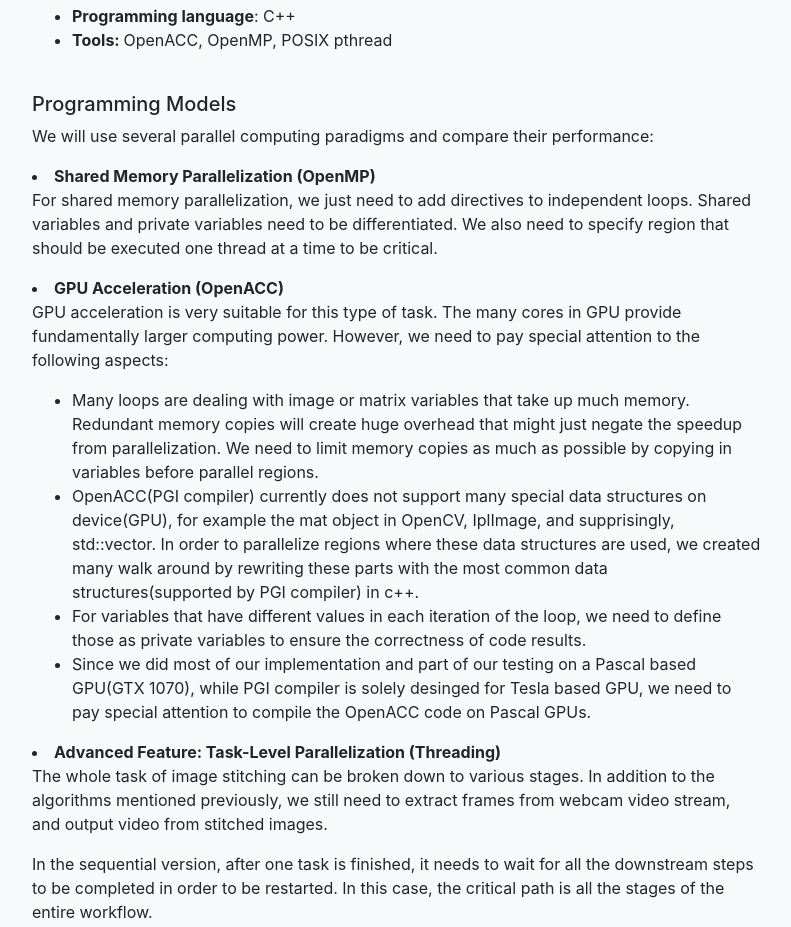
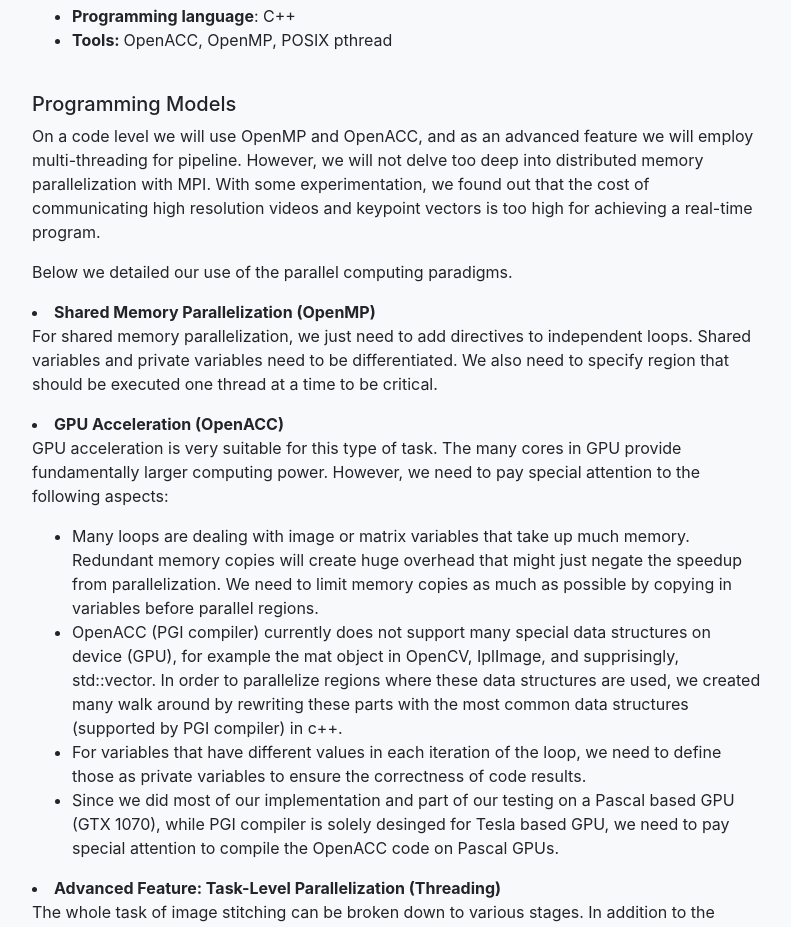
Before and after one commit to cs205-stitching/cs205-stitching.github.io, a website with bundled scripts: page index.html in a window 1280 px wide. Shown: the part 5340-6267 px from the top of the page, without its empty margins (243-1034 px from the left). Built offline with nearby package versions, Linux system fonts and the light colour scheme; files whose address does not match are found by name.

Commit message:
new graph

```diff
--- a/index.html
+++ b/index.html
@@ -152,7 +152,8 @@
             </ul>
             <br>
             <h5>Programming Models</h5>
-            <p>We will use several parallel computing paradigms and compare their performance:</p>
+            <p>On a code level we will use OpenMP and OpenACC, and as an advanced feature we will employ multi-threading for pipeline. However, we will not delve too deep into distributed memory parallelization with MPI. With some experimentation, we found out that the cost of communicating high resolution videos and keypoint vectors is too high for achieving a real-time program.</p>
+            <p>Below we detailed our use of the parallel computing paradigms.</p>
             <p>
               <li><strong>Shared Memory Parallelization (OpenMP)</strong></li>
               <p>For shared memory parallelization, we just need to add directives to independent loops. Shared variables and private variables need to be differentiated. We also need to specify region that should be executed one thread at a time to be critical.
@@ -160,9 +161,9 @@
               <p>GPU acceleration is very suitable for this type of task. The many cores in GPU provide fundamentally larger computing power. However, we need to pay special attention to the following aspects:</p>
               <ul>
                 <li>Many loops are dealing with image or matrix variables that take up much memory. Redundant memory copies will create huge overhead that might just negate the speedup from parallelization. We need to limit memory copies as much as possible by copying in variables before parallel regions.</li>
-                <li>OpenACC(PGI compiler) currently does not support many special data structures on device(GPU), for example the mat object in OpenCV, IplImage, and supprisingly, std::vector. In order to parallelize regions where these data structures are used, we created many walk around by rewriting these parts with the most common data structures(supported by PGI compiler) in c++.</li>
+                <li>OpenACC (PGI compiler) currently does not support many special data structures on device (GPU), for example the mat object in OpenCV, IplImage, and supprisingly, std::vector. In order to parallelize regions where these data structures are used, we created many walk around by rewriting these parts with the most common data structures (supported by PGI compiler) in c++.</li>
                 <li>For variables that have different values in each iteration of the loop, we need to define those as private variables to ensure the correctness of code results.</li>
-                <li>Since we did most of our implementation and part of our testing on a Pascal based GPU(GTX 1070), while PGI compiler is solely desinged for Tesla based GPU, we need to pay special attention to compile the OpenACC code on Pascal GPUs.</li>
+                <li>Since we did most of our implementation and part of our testing on a Pascal based GPU (GTX 1070), while PGI compiler is solely desinged for Tesla based GPU, we need to pay special attention to compile the OpenACC code on Pascal GPUs.</li>
               </ul>
               <li><strong>Advanced Feature: Task-Level Parallelization (Threading)</strong></li>
               <p>The whole task of image stitching can be broken down to various stages. In addition to the algorithms mentioned previously, we still need to extract frames from webcam video stream, and output video from stitched images. </p>
@@ -617,7 +618,8 @@
               </tr>
               </tbody>
             </table>
-
+            <p>We can see that on time-consuming stages including keypoint detection, keypoint description and warping, OpenACC is able to achieve significant speedup from the serial version.</p>
+            <div id="speedup-comparison"></div><br><br>
             Then let's directly compare the resulting FPS of the stitched video stream. Compared with GPU acceleration, the effect of OpenMP is not so significant. GPU is able to fundamentally speed up the program to a real-time level. The highest FPS is resulted from pipelining on top of OpenACC.
 
             <div id="fps-comparison"></div>
--- a/js/plots.js
+++ b/js/plots.js
@@ -290,3 +290,40 @@
 };
 
 Plotly.newPlot('fps-comparison', data, layout);
+
+
+
+
+var trace1 = {
+    x: ['Keypoint detection', 'Keypoint description', 'Keypoint matching', 'Homography', 'Warping', 'Stitching', 'Total'],
+    y: [4.4, 0.5, 1.9, 2.3, 4.8, 1, 1.4],
+    type: 'bar',
+    name: 'OpenMP'
+};
+
+var trace2 = {
+    x: ['Keypoint detection', 'Keypoint description', 'Keypoint matching', 'Homography', 'Warping', 'Stitching', 'Total'],
+    y: [17.1, 10.0, 10.0, 1.2, 10.5, 1.6, 8.0],
+    type: 'bar',
+    name: 'OpenACC (Tesla M60)'
+};
+
+var trace3 = {
+    x: ['Keypoint detection', 'Keypoint description', 'Keypoint matching', 'Homography', 'Warping', 'Stitching', 'Total'],
+    y: [20.9, 17.1, 13.3, 0.8, 14.4, 4.0, 9.0],
+    type: 'bar',
+    name: 'OpenACC (GeForce GTX 1070)'
+};
+
+
+
+var data = [trace1, trace2, trace3];
+
+var layout = {
+    barmode: 'group',
+    yaxis: {
+        title: 'Speedup against serial version'
+    }
+};
+
+Plotly.newPlot('speedup-comparison', data, layout);
```
